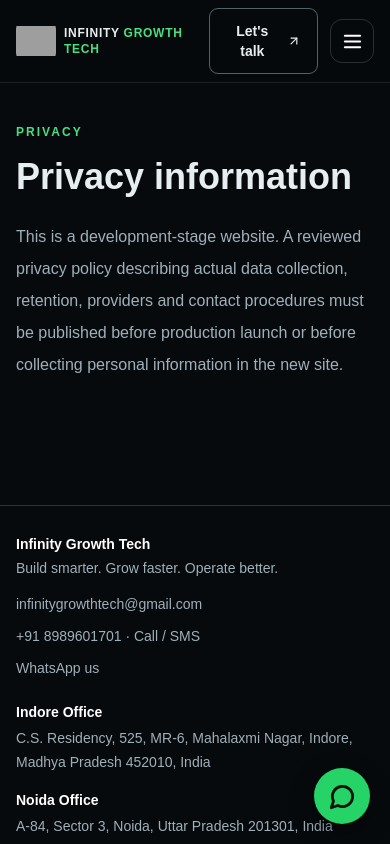
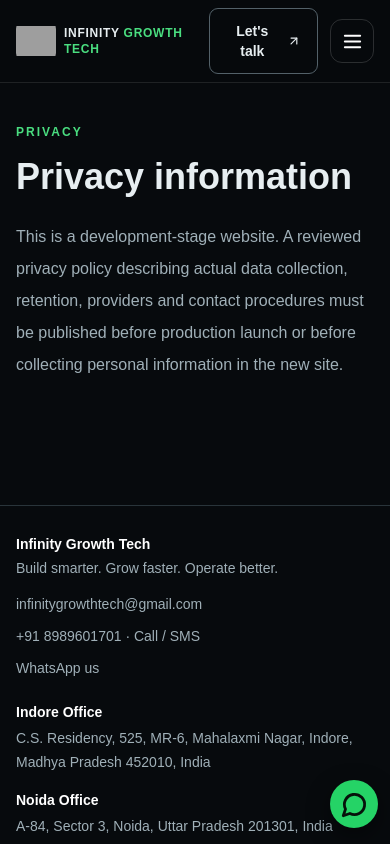
Before and after one commit to manishsirgg/infinitygrowthtech, a Next.js app: page /privacy in a window 390 px wide. Shown: the top 844 px of the page. Built offline with nearby package versions, Linux system fonts and the light colour scheme; grey boxes are pictures that could not be loaded.

Commit message:
Reduce floating WhatsApp obstruction on small screens

```diff
--- a/src/app/layout.tsx
+++ b/src/app/layout.tsx
@@ -28,5 +28,5 @@ export const metadata: Metadata = {
 export const viewport: Viewport = { themeColor: '#070a0d', width: 'device-width', initialScale: 1 };
 
 export default function RootLayout({ children }: Readonly<{ children: React.ReactNode }>) {
-  return <html lang="en"><body className="antialiased"><a href="#main" className="sr-only focus:not-sr-only focus:absolute focus:left-4 focus:top-2 focus:z-[100] focus:rounded-md focus:bg-[#4ade80] focus:px-4 focus:py-2 focus:text-black">Skip to content</a><SiteHeader /><main id="main">{children}</main><SiteFooter /><a href={site.whatsapp} target="_blank" rel="noopener noreferrer" aria-label="Chat with Infinity Growth Tech on WhatsApp" title="Chat on WhatsApp" className="fixed bottom-5 right-5 z-[60] flex h-14 w-14 items-center justify-center rounded-full bg-[#25D366] text-[#06110a] shadow-[0_8px_24px_rgba(0,0,0,0.45)] transition-transform hover:scale-105 focus-visible:outline focus-visible:outline-2 focus-visible:outline-offset-4 focus-visible:outline-[#4ade80] sm:bottom-6 sm:right-6"><MessageCircle aria-hidden="true" size={27} strokeWidth={2.5} /></a></body></html>;
+  return <html lang="en"><body className="antialiased"><a href="#main" className="sr-only focus:not-sr-only focus:absolute focus:left-4 focus:top-2 focus:z-[100] focus:rounded-md focus:bg-[#4ade80] focus:px-4 focus:py-2 focus:text-black">Skip to content</a><SiteHeader /><main id="main">{children}</main><SiteFooter /><a href={site.whatsapp} target="_blank" rel="noopener noreferrer" aria-label="Chat with Infinity Growth Tech on WhatsApp" title="Chat on WhatsApp" className="fixed bottom-[max(1rem,env(safe-area-inset-bottom))] right-3 z-[40] flex h-12 w-12 sm:h-14 sm:w-14 items-center justify-center rounded-full bg-[#25D366] text-[#06110a] shadow-[0_8px_24px_rgba(0,0,0,0.45)] transition-transform hover:scale-105 focus-visible:outline focus-visible:outline-2 focus-visible:outline-offset-4 focus-visible:outline-[#4ade80] sm:bottom-6 sm:right-6"><MessageCircle aria-hidden="true" size={27} strokeWidth={2.5} /></a></body></html>;
 }
```
